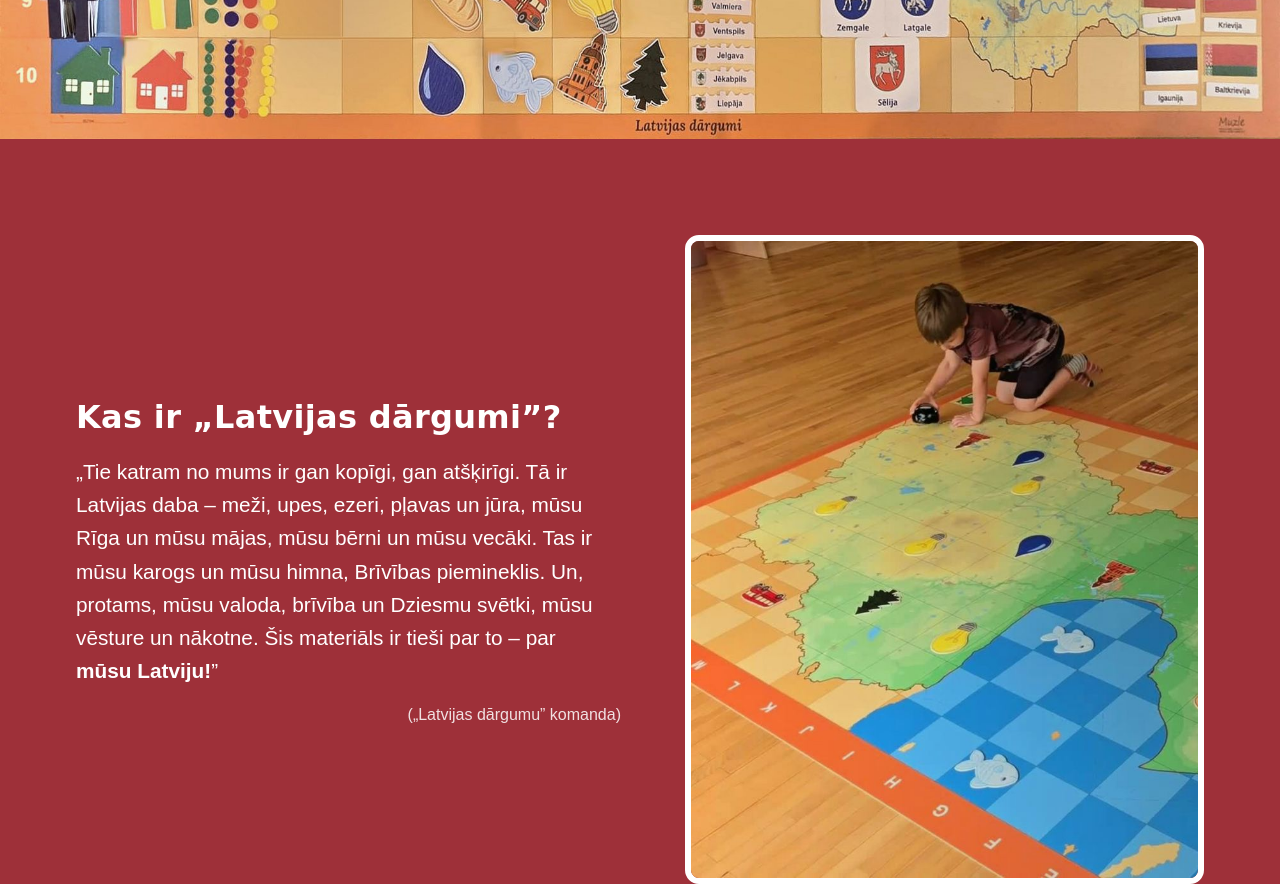
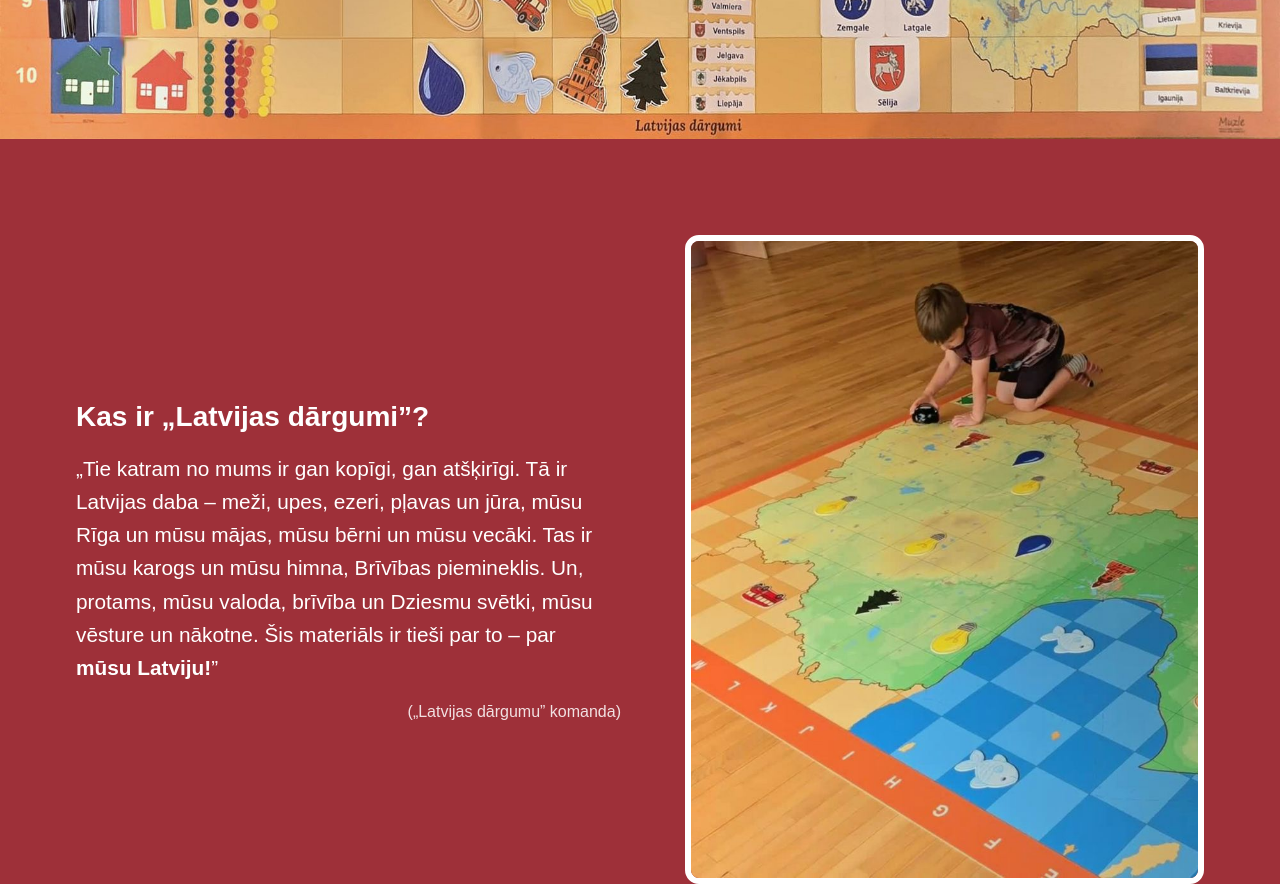
Before and after one commit to daigag/latvijasdargumi, a plain HTML site: page index.html in a window 1280 px wide. Shown: the part 760-1644 px from the top of the page. Drawn offline with Linux system fonts and the light colour scheme.

Commit message:
Par spēli virsraksts Arial fontā
Claude-Session: https://claude.ai/code/session_015bKgZJWkHRUcjHv33818tm

```diff
--- a/index.html
+++ b/index.html
@@ -143,9 +143,9 @@ section.par{padding:0}
 @media (max-width:820px){.intro{grid-template-columns:1fr}.intro figure{aspect-ratio:4/3}.pillars{grid-template-columns:1fr}}
 
 
-/* "Par spēli": Monotype Corsiva (standard Word font); only the section title is bold */
-#par{font-family:"Monotype Corsiva","Apple Chancery","URW Chancery L","Segoe Script",cursive;font-weight:400;letter-spacing:.02em}
-#par .eyebrow{font-family:inherit;font-weight:700;font-size:2rem;letter-spacing:.01em;text-transform:none}
+/* "Par spēli": Arial */
+#par{font-family:Arial,Helvetica,sans-serif;font-weight:400;letter-spacing:0}
+#par .eyebrow{font-family:inherit;font-weight:700;font-size:1.75rem;letter-spacing:0;text-transform:none}
 #par .quote{font-family:Arial,Helvetica,sans-serif;font-style:normal;font-weight:400;letter-spacing:0;font-size:clamp(1.1rem,1.7vw,1.3rem);line-height:1.6}
 #par .quote strong{font-weight:700}
 #par .quote-by{font-family:Arial,Helvetica,sans-serif;letter-spacing:0;font-size:1rem;margin-top:14px;color:rgba(255,255,255,.85);text-align:right}
```
